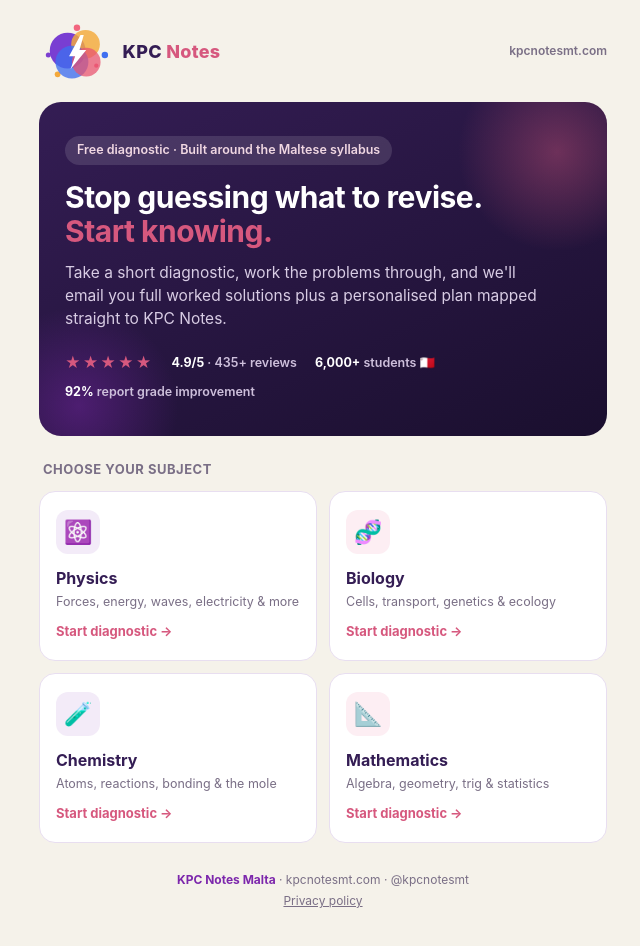
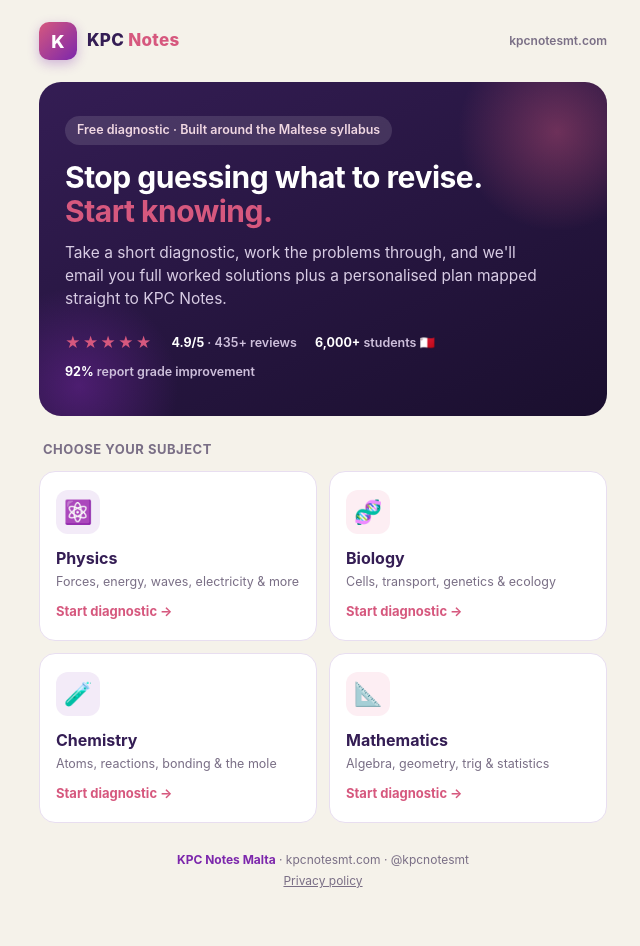
Before and after one commit to debattistaluke290-sketch/KPC-APP-1, a website: page public/index.html in a window 1280 px wide. Shown: the whole page, without its empty margins (317-957 px from the left). Drawn offline with Linux system fonts and the light colour scheme.

Commit message:
Revert header logo back to K badge

```diff
--- a/public/index.html
+++ b/public/index.html
@@ -52,12 +52,11 @@
   .wrap{width:100%;max-width:600px;margin:0 auto;padding:22px 16px 48px}
   .narrow{max-width:560px}
   .topbar{display:flex;align-items:center;justify-content:space-between;margin-bottom:22px}
-  .brand{display:flex;align-items:center;gap:12px}
+  .brand{display:flex;align-items:center;gap:10px}
   .brand .logo{width:38px;height:38px;border-radius:10px;background:linear-gradient(135deg,var(--pink),var(--purple));
     display:flex;align-items:center;justify-content:center;color:#fff;font-weight:800;font-size:18px;
     box-shadow:0 4px 12px rgba(124,39,172,.3)}
-  .brand .logo-svg{height:58px;width:auto;display:block}
-  .brand .name{font-weight:800;letter-spacing:.3px;font-size:18px;color:var(--purple-deep)}
+  .brand .name{font-weight:800;letter-spacing:.3px;font-size:17px;color:var(--purple-deep)}
   .brand .name span{color:var(--pink)}
   .topbar .tag{font-size:12px;color:var(--muted);font-weight:600}
   .card{background:var(--card);border:1px solid var(--line);border-radius:18px;
@@ -194,21 +193,7 @@
 <div class="wrap" id="page">
 
   <div class="topbar">
-    <div class="brand">
-      <svg class="logo-svg" viewBox="0 0 200 162" xmlns="http://www.w3.org/2000/svg" role="img" aria-label="KPC Notes Malta">
-        <circle cx="106" cy="16" r="9" fill="#F2667F"/>
-        <circle cx="26" cy="92" r="7" fill="#7C3FD0"/>
-        <circle cx="184" cy="92" r="9" fill="#3F6FF0"/>
-        <circle cx="52" cy="146" r="8" fill="#F4A93B"/>
-        <circle cx="160" cy="122" r="6" fill="#F2667F"/>
-        <circle cx="80" cy="80" r="50" fill="#6C2BD0" fill-opacity="0.90"/>
-        <circle cx="130" cy="62" r="40" fill="#F4A93B" fill-opacity="0.82"/>
-        <circle cx="92" cy="112" r="46" fill="#3F6FF0" fill-opacity="0.78"/>
-        <circle cx="132" cy="112" r="40" fill="#E85370" fill-opacity="0.74"/>
-        <path d="M116,36 L84,96 L101,96 L88,132 L132,78 L113,78 L125,36 Z" fill="#ffffff"/>
-      </svg>
-      <div class="name">KPC <span>Notes</span></div>
-    </div>
+    <div class="brand"><div class="logo">K</div><div class="name">KPC <span>Notes</span></div></div>
     <div class="tag">kpcnotesmt.com</div>
   </div>
 
```
